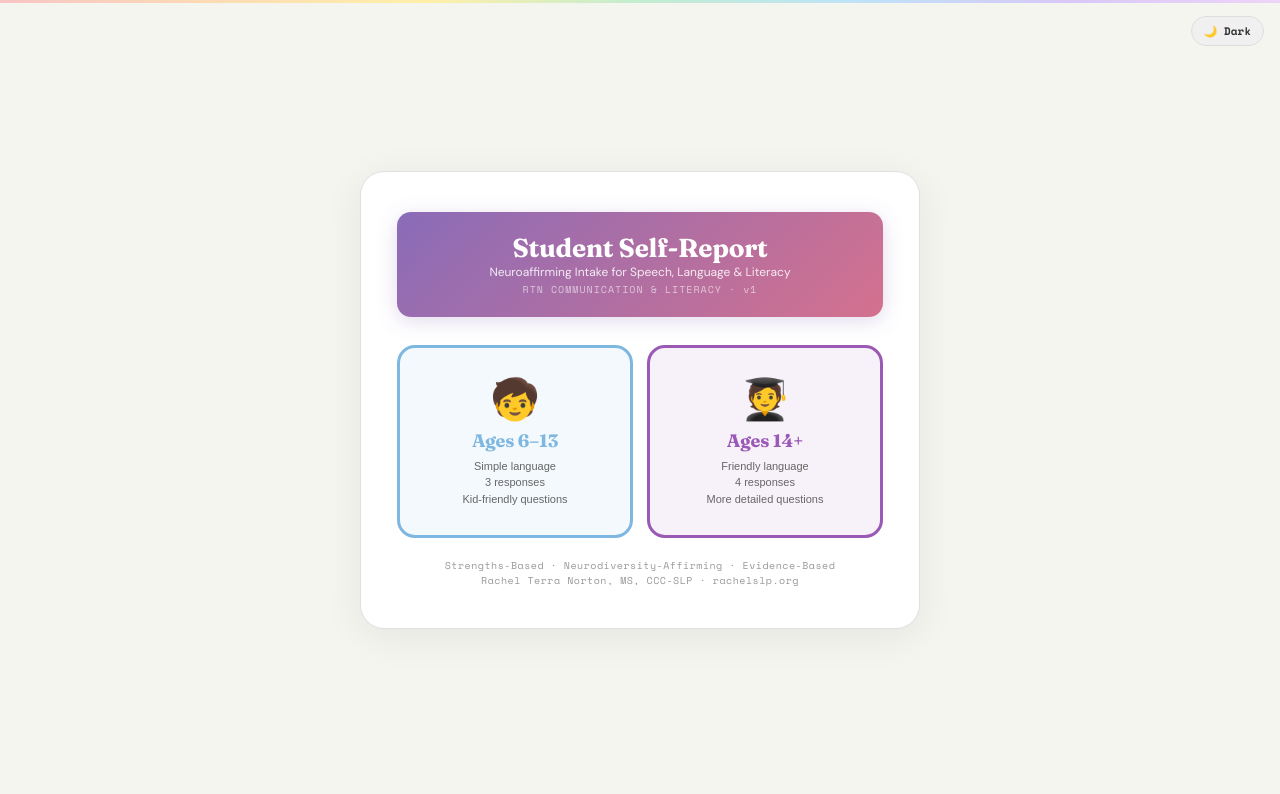
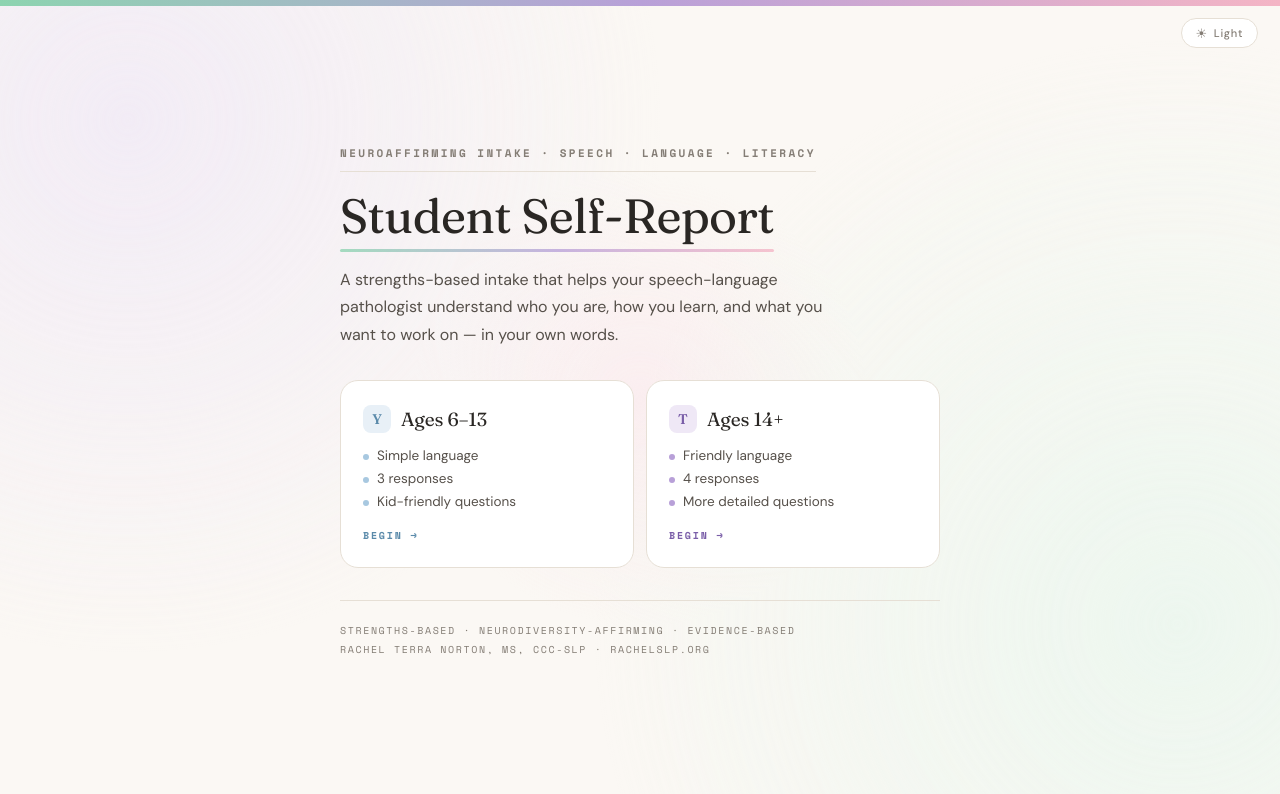
Before and after one commit to traumainformedslp-rachel/rtn-digital-intake, a React (Vite) app: page / in a window 1280 px wide. Shown: the top 794 px of the page. Built offline with nearby package versions, Linux system fonts and the light colour scheme.

Commit message:
Add files via upload

```diff
--- a/src/App.jsx
+++ b/src/App.jsx
@@ -1,43 +1,44 @@
 import { useState, createContext, useContext } from "react";
 
-// ───────────── THEME ─────────────
+// ───────────── THEME — Editorial Calm ─────────────
 
-const GRADIENT = "linear-gradient(135deg, #8a6cb8, #d4718e)";
-const RAINBOW = "linear-gradient(90deg, #F9C5C5, #FDDBB4, #FFF0A8, #C2EDD0, #BEE3F8, #D8C8F8, #EED4F8)";
+const GRADIENT = "linear-gradient(90deg, #8dd4b0 0%, #b8a0d8 50%, #f4b5c5 100%)";
+const RAINBOW  = "linear-gradient(90deg, #8dd4b0 0%, #b8a0d8 50%, #f4b5c5 100%)";
 
 const themes = {
   dark: {
-    bg: "#0a0a0a", card: "#111111", border: "#1e1e1e", inputBg: "#0a0a0a",
-    text: "#e8e8e8", textMuted: "#888", textDim: "#555", textSub: "#aaa",
-    accent: "#b9a0dc", checkColor: "#b9a0dc", checkBg: "#1a1226",
-    welcomeBg: "#111", welcomeBorder: "#1e1e1e",
-    rowBg: "#0d0d0d", rowBgSel: "#111",
-    btnBorder: "#333", btnBg: "#1a1a1a",
-    footerBg: "#111", stickyBg: "#111",
-    printBtnBg: "#fff", printBtnColor: "#0a0a0a",
+    bg: "#1a1815", card: "#232020", border: "#34302c", inputBg: "#1a1815",
+    text: "#ece5d9", textMuted: "#82796f", textDim: "#5c544c", textSub: "#b9b0a3",
+    accent: "#c4abe2", checkColor: "#c4abe2", checkBg: "#261e30",
+    welcomeBg: "#232020", welcomeBorder: "#34302c",
+    rowBg: "#1f1d1a", rowBgSel: "#261e30",
+    btnBorder: "#34302c", btnBg: "#232020",
+    footerBg: "#232020", stickyBg: "rgba(26,24,21,0.92)",
+    printBtnBg: "#ece5d9", printBtnColor: "#1a1815",
     gradient: GRADIENT, rainbow: RAINBOW,
   },
   light: {
-    bg: "#f5f5f0", card: "#ffffff", border: "#e0e0e0", inputBg: "#fafafa",
-    text: "#222222", textMuted: "#666", textDim: "#999", textSub: "#555",
-    accent: "#8a6cb8", checkColor: "#8a6cb8", checkBg: "#F3EEFA",
-    welcomeBg: "#fbf6ff", welcomeBorder: "#ebdef7",
-    rowBg: "#fafbfc", rowBgSel: "#fbf6ff",
-    btnBorder: "#e0e0e0", btnBg: "#fafafa",
-    footerBg: "#fff", stickyBg: "#fff",
-    printBtnBg: "#222", printBtnColor: "#fff",
+    bg: "#fbf8f4", card: "#ffffff", border: "#e6dfd5", inputBg: "#faf6f1",
+    text: "#2a2724", textMuted: "#56504a", textDim: "#847d75", textSub: "#56504a",
+    accent: "#7a5ea8", checkColor: "#7a5ea8", checkBg: "#efe8f6",
+    welcomeBg: "#faf6fd", welcomeBorder: "#efe8f6",
+    rowBg: "#faf6f1", rowBgSel: "#efe8f6",
+    btnBorder: "#e6dfd5", btnBg: "#faf6f1",
+    footerBg: "#ffffff", stickyBg: "rgba(251,248,244,0.92)",
+    printBtnBg: "#2a2724", printBtnColor: "#fbf8f4",
     gradient: GRADIENT, rainbow: RAINBOW,
   },
 };
 
+// Section accents — drawn from the editorial-calm palette
 const SECTION_COLORS = {
-  about:    { dark: "#7eb8e0", light: "#1B3A5C" },
-  strengths:{ dark: "#e89b2d", light: "#E8A838" },
-  reading:  { dark: "#27ae60", light: "#5AA867" },
-  feelings: { dark: "#9b59b6", light: "#9B72CF" },
-  learn:    { dark: "#7eb8e0", light: "#3B7DD8" },
-  interests:{ dark: "#e63946", light: "#E06B50" },
-  goals:    { dark: "#e89b2d", light: "#D4A843" },
+  about:    { dark: "#a8c8e0", light: "#5a8aaa" },  // sky
+  strengths:{ dark: "#f6c89a", light: "#b87c4e" },  // peach
+  reading:  { dark: "#8dd4b0", light: "#4f9c74" },  // mint
+  feelings: { dark: "#c4abe2", light: "#7a5ea8" },  // lavender
+  learn:    { dark: "#a8c8e0", light: "#5a8aaa" },  // sky
+  interests:{ dark: "#f4b5c5", light: "#c47086" },  // pink
+  goals:    { dark: "#f5d98a", light: "#b89446" },  // yellow
 };
 
 const ThemeCtx = createContext();
@@ -45,17 +46,18 @@ const useTheme = () => useContext(ThemeCtx);
 
 // ───────────── DATA ─────────────
 
+// Likert colors — editorial calm: pink → peach → sky → mint (no → little → mostly → yes)
 const LIKERT_3 = [
-  { label: "Not Really", sub: "That's not me", color: "#e63946", selBg: "#1a0a0a", lightSelBg: "#FFE0E6", value: 1 },
-  { label: "Sometimes", sub: "Kind of", color: "#e89b2d", selBg: "#1a1408", lightSelBg: "#FFF7D6", value: 2 },
-  { label: "Yes!", sub: "That's me!", color: "#27ae60", selBg: "#0a1a10", lightSelBg: "#D6FADC", value: 3 },
+  { label: "Not Really", sub: "That's not me", color: "#c47086", selBg: "#2e1f24", lightSelBg: "#faeaee", value: 1 },
+  { label: "Sometimes",  sub: "Kind of",       color: "#b87c4e", selBg: "#2a2418", lightSelBg: "#fbeede", value: 2 },
+  { label: "Yes!",       sub: "That's me!",    color: "#4f9c74", selBg: "#1e2b22", lightSelBg: "#e8f6ed", value: 3 },
 ];
 
 const LIKERT_4 = [
-  { label: "No", sub: "Not me", color: "#e63946", selBg: "#1a0a0a", lightSelBg: "#FCE4EC", value: 1 },
-  { label: "A Little", sub: "Sometimes", color: "#e89b2d", selBg: "#1a1408", lightSelBg: "#FFF3E0", value: 2 },
-  { label: "Mostly", sub: "Usually", color: "#7eb8e0", selBg: "#0c1520", lightSelBg: "#E0F5F5", value: 3 },
-  { label: "Yes!", sub: "Totally", color: "#27ae60", selBg: "#0a1a10", lightSelBg: "#D6FADC", value: 4 },
+  { label: "No",        sub: "Not me",     color: "#c47086", selBg: "#2e1f24", lightSelBg: "#faeaee", value: 1 },
+  { label: "A Little",  sub: "Sometimes",  color: "#b87c4e", selBg: "#2a2418", lightSelBg: "#fbeede", value: 2 },
+  { label: "Mostly",    sub: "Usually",    color: "#5a8aaa", selBg: "#1c2530", lightSelBg: "#e8f0f7", value: 3 },
+  { label: "Yes!",      sub: "Totally",    color: "#4f9c74", selBg: "#1e2b22", lightSelBg: "#e8f6ed", value: 4 },
 ];
 
 const STRENGTHS_YOUNG = [
@@ -313,13 +315,21 @@ const Q = ({ text }) => {
 };
 
 const ThemeToggle = ({ dark, toggle }) => (
-  <button onClick={toggle} style={{
-    padding: "6px 12px", borderRadius: 20, border: `1.5px solid ${dark ? "#333" : "#ddd"}`,
-    background: dark ? "#1a1a1a" : "#f0f0f0", color: dark ? "#e8e8e8" : "#333",
-    fontFamily: "'Space Mono', monospace", fontSize: 11, fontWeight: 700, cursor: "pointer",
-    display: "flex", alignItems: "center", gap: 6, transition: "all 0.2s",
-  }}>
-    {dark ? "☀️" : "🌙"} {dark ? "Light" : "Dark"}
+  <button onClick={toggle} aria-label={dark ? "Switch to light mode" : "Switch to dark mode"} style={{
+    padding: "7px 14px", borderRadius: 100,
+    border: `1px solid ${dark ? "#34302c" : "#e6dfd5"}`,
+    background: dark ? "#232020" : "#ffffff",
+    color: dark ? "#82796f" : "#847d75",
+    fontFamily: "'DM Sans', sans-serif", fontSize: 11, fontWeight: 500,
+    letterSpacing: "0.06em", cursor: "pointer",
+    display: "inline-flex", alignItems: "center", gap: 6,
+    transition: "border-color 0.2s ease, color 0.2s ease",
+  }}
+  onMouseEnter={(e) => { e.currentTarget.style.color = dark ? "#ece5d9" : "#2a2724"; e.currentTarget.style.borderColor = dark ? "#82796f" : "#847d75"; }}
+  onMouseLeave={(e) => { e.currentTarget.style.color = dark ? "#82796f" : "#847d75"; e.currentTarget.style.borderColor = dark ? "#34302c" : "#e6dfd5"; }}
+  >
+    <span style={{ fontSize: 13, lineHeight: 1 }}>{dark ? "☾" : "☀"}</span>
+    {dark ? "Dark" : "Light"}
   </button>
 );
 
@@ -339,13 +349,21 @@ const INIT = {
 
 export default function App() {
   const [mode, setMode] = useState(null);
-  const [dark, setDark] = useState(false);
+  const [dark, setDark] = useState(() => {
+    try { return localStorage.getItem('rtn-theme') === 'dark'; } catch (e) { return false; }
+  });
   const [form, setForm] = useState({ ...INIT });
   const s = (k, v) => setForm((f) => ({ ...f, [k]: v }));
   const sN = (g, k, v) => setForm((f) => ({ ...f, [g]: { ...f[g], [k]: v } }));
   const y = mode === "young";
   const t = dark ? themes.dark : themes.light;
   const toggle = () => setDark((d) => !d);
+
+  // Persist theme + sync with site-wide attribute
+  if (typeof window !== 'undefined') {
+    document.documentElement.setAttribute('data-theme', dark ? 'dark' : 'light');
+    try { localStorage.setItem('rtn-theme', dark ? 'dark' : 'light'); } catch (e) {}
+  }
 
   const reset = () => { if (window.confirm("Start over? This will clear all answers.")) { setForm({ ...INIT }); setMode(null); } };
   const saveJSON = () => {
@@ -356,12 +374,40 @@ export default function App() {
 
   const globalCSS = `
     *, *::before, *::after { box-sizing: border-box; margin: 0; padding: 0; }
-    body { background: ${t.bg}; transition: background 0.3s; }
+    html { -webkit-text-size-adjust: 100%; }
+    body {
+      background: ${t.bg};
+      color: ${t.text};
+      transition: background 0.3s ease, color 0.3s ease;
+      font-family: 'DM Sans', -apple-system, sans-serif;
+      min-height: 100vh;
+      position: relative;
+      -webkit-font-smoothing: antialiased;
+    }
+    body::before {
+      content: '';
+      position: fixed; pointer-events: none; inset: 0;
+      background:
+        radial-gradient(circle at 10% 15%, ${dark ? '#261e30' : '#efe8f6'} 0%, transparent 40%),
+        radial-gradient(circle at 92% 78%, ${dark ? '#1e2b22' : '#e8f6ed'} 0%, transparent 44%),
+        radial-gradient(circle at 50% 50%, ${dark ? '#2e1f24' : '#faeaee'} 0%, transparent 30%);
+      opacity: ${dark ? '0.35' : '0.75'};
+      z-index: 0;
+    }
     input:focus, textarea:focus { outline: none; }
-    .rtn-rainbow-strip { height: 3px; background: linear-gradient(90deg, #F9C5C5, #FDDBB4, #FFF0A8, #C2EDD0, #BEE3F8, #D8C8F8, #EED4F8); position: fixed; top: 0; left: 0; right: 0; z-index: 1000; }
+    :focus-visible { outline: 2px solid #b8a0d8 !important; outline-offset: 3px; border-radius: 2px; }
+    ::selection { background: ${dark ? '#261e30' : '#efe8f6'}; color: ${t.text}; }
+
+    .rtn-rainbow-strip {
+      height: 6px;
+      background: linear-gradient(90deg, #8dd4b0 0%, #b8a0d8 50%, #f4b5c5 100%);
+      position: fixed; top: 0; left: 0; right: 0; z-index: 1000;
+    }
+
     @media print {
       * { -webkit-print-color-adjust: exact !important; print-color-adjust: exact !important; color-adjust: exact !important; }
       body { background: #fff !important; color: #000 !important; }
+      body::before { display: none !important; }
       .no-print { display: none !important; }
       .rtn-rainbow-strip { display: none !important; }
       .pc { box-shadow: none !important; margin: 0 !important; padding: 16px !important; max-width: 100% !important; background: #fff !important; color: #000 !important; border: none !important; }
@@ -377,33 +423,67 @@ export default function App() {
     <ThemeCtx.Provider value={{ dark }}>
       <style>{globalCSS}</style>
       <div className="rtn-rainbow-strip" aria-hidden="true" />
-      <div style={{ minHeight: "100vh", display: "flex", flexDirection: "column", alignItems: "center", justifyContent: "center", fontFamily: "'DM Sans', sans-serif", padding: 24 }}>
-        <div style={{ position: "fixed", top: 16, right: 16 }}><ThemeToggle dark={dark} toggle={toggle} /></div>
-        <div style={{ background: t.card, borderRadius: 24, padding: "40px 36px", maxWidth: 560, width: "100%", boxShadow: dark ? "none" : "0 8px 40px #0001", textAlign: "center", border: `1px solid ${t.border}` }}>
-          <div style={{ background: t.gradient, borderRadius: 14, padding: "20px 20px", marginBottom: 28, boxShadow: "0 4px 20px rgba(138,108,184,0.25)" }}>
-            <div style={{ color: "#fff", fontFamily: "'Fraunces', Georgia, serif", fontWeight: 700, fontSize: 26, letterSpacing: "-0.01em" }}>Student Self-Report</div>
-            <div style={{ color: "#ffffffdd", fontSize: 12, fontFamily: "'DM Sans', sans-serif" }}>Neuroaffirming Intake for Speech, Language &amp; Literacy</div>
-            <div style={{ color: "#ffffff99", fontSize: 10, marginTop: 2, fontFamily: "'Space Mono', monospace", letterSpacing: 1 }}>RTN COMMUNICATION &amp; LITERACY · v1</div>
-          </div>
-          <div style={{ display: "flex", gap: 14 }}>
+      <div style={{ minHeight: "100vh", display: "flex", flexDirection: "column", alignItems: "center", justifyContent: "center", fontFamily: "'DM Sans', sans-serif", padding: 24, position: "relative", zIndex: 1 }}>
+        <div style={{ position: "fixed", top: 18, right: 22, zIndex: 100 }}><ThemeToggle dark={dark} toggle={toggle} /></div>
+
+        <div style={{ maxWidth: 600, width: "100%", textAlign: "left" }}>
+
+          {/* Editorial-calm hero (no gradient panel) */}
+          <p style={{ fontFamily: "'Space Mono', monospace", fontSize: 11, fontWeight: 700, letterSpacing: "0.22em", textTransform: "uppercase", color: t.textDim, marginBottom: 18, paddingBottom: 10, borderBottom: `1px solid ${t.border}`, display: "inline-block" }}>
+            Neuroaffirming Intake · Speech · Language · Literacy
+          </p>
+
+          <h1 style={{ fontFamily: "'Fraunces', Georgia, serif", fontSize: "clamp(34px, 5.5vw, 48px)", fontWeight: 500, letterSpacing: "-0.015em", lineHeight: 1.08, color: t.text, marginBottom: 14, position: "relative", display: "inline-block", paddingBottom: 10 }}>
+            Student Self-Report
+            <span style={{ position: "absolute", left: 0, right: 0, bottom: 0, height: 3, borderRadius: 2, background: "linear-gradient(90deg, #8dd4b0 0%, #b8a0d8 50%, #f4b5c5 100%)", opacity: 0.78 }} />
+          </h1>
+
+          <p style={{ fontSize: 16, color: t.textSub, lineHeight: 1.7, marginBottom: 32, maxWidth: 520 }}>
+            A strengths-based intake that helps your speech-language pathologist
+            understand who you are, how you learn, and what you want to work on
+            &mdash; in your own words.
+          </p>
+
+          {/* Mode selection cards — editorial calm card style */}
+          <div style={{ display: "grid", gridTemplateColumns: "repeat(auto-fit, minmax(240px, 1fr))", gap: 12, marginBottom: 32 }}>
             {[
-              ["young", "🧒", "Ages 6–13", "#7eb8e0", "Simple language\n3 responses\nKid-friendly questions"],
-              ["older", "🧑‍🎓", "Ages 14+", "#9b59b6", "Friendly language\n4 responses\nMore detailed questions"],
-            ].map(([m, ico, lbl, clr, desc]) => (
+              ["young", "Ages 6–13", "#5a8aaa", "#a8c8e0", "#e8f0f7", "Simple language", "3 responses", "Kid-friendly questions"],
+              ["older", "Ages 14+", "#7a5ea8", "#b8a0d8", "#efe8f6", "Friendly language", "4 responses", "More detailed questions"],
+            ].map(([m, lbl, clrDeep, clrMid, clrSoft, l1, l2, l3]) => (
               <button key={m} onClick={() => setMode(m)} style={{
-                flex: 1, padding: "28px 20px", borderRadius: 18, border: `3px solid ${clr}`,
-                background: dark ? clr + "10" : clr + "15", cursor: "pointer", textAlign: "center", transition: "all 0.2s",
-              }}>
-                <div style={{ fontSize: 40, marginBottom: 6 }}>{ico}</div>
-                <div style={{ fontWeight: 700, fontSize: 18, color: clr, fontFamily: "'Fraunces', Georgia, serif", letterSpacing: "-0.01em" }}>{lbl}</div>
-                <div style={{ fontSize: 11, color: t.textMuted, marginTop: 6, lineHeight: 1.5, whiteSpace: "pre-line" }}>{desc}</div>
+                padding: "24px 22px",
+                borderRadius: 18,
+                border: `1px solid ${t.border}`,
+                background: t.card,
+                cursor: "pointer",
+                textAlign: "left",
+                transition: "transform 0.25s ease, border-color 0.25s ease, box-shadow 0.25s ease",
+                position: "relative",
+                fontFamily: "inherit",
+              }}
+              onMouseEnter={(e) => { e.currentTarget.style.borderColor = clrMid; e.currentTarget.style.transform = "translateY(-2px)"; e.currentTarget.style.boxShadow = "0 2px 4px rgba(40,36,32,0.04), 0 8px 24px rgba(40,36,32,0.06)"; }}
+              onMouseLeave={(e) => { e.currentTarget.style.borderColor = t.border; e.currentTarget.style.transform = "translateY(0)"; e.currentTarget.style.boxShadow = "none"; }}
+              >
+                <div style={{ display: "flex", alignItems: "center", gap: 10, marginBottom: 12 }}>
+                  <span style={{ width: 28, height: 28, borderRadius: 8, background: clrSoft, display: "inline-flex", alignItems: "center", justifyContent: "center", fontFamily: "'Fraunces', serif", fontWeight: 600, fontSize: 14, color: clrDeep }}>{m === "young" ? "Y" : "T"}</span>
+                  <span style={{ fontFamily: "'Fraunces', Georgia, serif", fontWeight: 500, fontSize: 19, color: t.text, letterSpacing: "-0.005em" }}>{lbl}</span>
+                </div>
+                <ul style={{ listStyle: "none", margin: 0, padding: 0, color: t.textSub, fontSize: 13.5, lineHeight: 1.7 }}>
+                  <li style={{ paddingLeft: 14, position: "relative" }}><span style={{ position: "absolute", left: 0, top: 9, width: 6, height: 6, borderRadius: "50%", background: clrMid }} />{l1}</li>
+                  <li style={{ paddingLeft: 14, position: "relative" }}><span style={{ position: "absolute", left: 0, top: 9, width: 6, height: 6, borderRadius: "50%", background: clrMid }} />{l2}</li>
+                  <li style={{ paddingLeft: 14, position: "relative" }}><span style={{ position: "absolute", left: 0, top: 9, width: 6, height: 6, borderRadius: "50%", background: clrMid }} />{l3}</li>
+                </ul>
+                <div style={{ marginTop: 14, fontFamily: "'Space Mono', monospace", fontSize: 10, fontWeight: 700, letterSpacing: "0.18em", textTransform: "uppercase", color: clrDeep }}>Begin →</div>
               </button>
             ))}
           </div>
-          <div style={{ textAlign: "center", marginTop: 20, fontSize: 10, color: t.textDim, fontFamily: "'Space Mono', monospace", letterSpacing: 0.5 }}>
+
+          {/* Footer signature */}
+          <div style={{ paddingTop: 20, borderTop: `1px solid ${t.border}`, fontFamily: "'Space Mono', monospace", fontSize: 10, fontWeight: 500, letterSpacing: "0.16em", textTransform: "uppercase", color: t.textDim, lineHeight: 1.9 }}>
             Strengths-Based · Neurodiversity-Affirming · Evidence-Based<br />
             Rachel Terra Norton, MS, CCC-SLP · rachelslp.org
           </div>
+
         </div>
       </div>
     </ThemeCtx.Provider>
@@ -416,24 +496,24 @@ export default function App() {
     it: y ? INTERESTS_YOUNG : INTERESTS_OLDER, go: y ? GOALS_YOUNG : GOALS_OLDER,
   };
 
-  const versionColor = y ? "#7eb8e0" : "#9b59b6";
+  const versionColor = y ? "#5a8aaa" : "#7a5ea8"; // sky-deep / lavender-deep
 
   return (
     <ThemeCtx.Provider value={{ dark }}>
       <style>{globalCSS}</style>
       <div className="rtn-rainbow-strip no-print" aria-hidden="true" />
-      <div style={{ maxWidth: 820, margin: "0 auto", fontFamily: "'DM Sans', sans-serif" }}>
+      <div style={{ maxWidth: 820, margin: "0 auto", fontFamily: "'DM Sans', sans-serif", position: "relative", zIndex: 1 }}>
         {/* Top sticky bar */}
-        <div className="no-print" style={{ position: "sticky", top: 0, zIndex: 100, background: t.stickyBg, padding: "10px 24px", display: "flex", alignItems: "center", justifyContent: "space-between", borderRadius: "0 0 16px 16px", boxShadow: dark ? "0 4px 20px #0002" : "0 4px 20px #0001", border: `1px solid ${t.border}`, borderTop: "none" }}>
+        <div className="no-print" style={{ position: "sticky", top: 6, zIndex: 100, background: t.stickyBg, backdropFilter: "saturate(160%) blur(12px)", WebkitBackdropFilter: "saturate(160%) blur(12px)", padding: "12px 20px", display: "flex", alignItems: "center", justifyContent: "space-between", borderRadius: "0 0 16px 16px", border: `1px solid ${t.border}`, borderTop: "none", flexWrap: "wrap", gap: 10 }}>
           <div>
-            <div style={{ color: t.text, fontFamily: "'Space Mono',monospace", fontWeight: 700, fontSize: 12, letterSpacing: 1, textTransform: "uppercase" }}>RTN Communication & Literacy</div>
-            <div style={{ color: t.textDim, fontSize: 11, fontFamily: "'Space Mono',monospace" }}>Student Self-Report • {y ? "Ages 6–13" : "Ages 14+"}</div>
+            <div style={{ color: t.text, fontFamily: "'Fraunces', serif", fontWeight: 500, fontSize: 16, letterSpacing: "-0.005em", lineHeight: 1.1 }}>Student Self-Report</div>
+            <div style={{ color: t.textDim, fontFamily: "'Space Mono',monospace", fontSize: 10, letterSpacing: "0.16em", textTransform: "uppercase", marginTop: 3 }}>RTN · {y ? "Ages 6–13" : "Ages 14+"}</div>
           </div>
-          <div style={{ display: "flex", gap: 8, alignItems: "center" }}>
+          <div style={{ display: "flex", gap: 6, alignItems: "center", flexWrap: "wrap" }}>
             <ThemeToggle dark={dark} toggle={toggle} />
-            <button onClick={reset} style={{ padding: "7px 14px", borderRadius: 10, border: `1.5px solid ${t.border}`, background: "transparent", color: t.textMuted, fontWeight: 700, cursor: "pointer", fontSize: 12, fontFamily: "'Space Mono',monospace" }}>↩ Start Over</button>
-            <button onClick={saveJSON} style={{ padding: "7px 14px", borderRadius: 10, border: `1.5px solid ${t.border}`, background: "transparent", color: t.text, fontWeight: 700, cursor: "pointer", fontSize: 12, fontFamily: "'Space Mono',monospace" }}>💾 Save</button>
-            <button onClick={() => window.print()} style={{ padding: "7px 16px", borderRadius: 999, border: "none", background: t.gradient, color: "#fff", fontWeight: 700, cursor: "pointer", fontSize: 12, fontFamily: "'Space Mono',monospace", boxShadow: "0 3px 12px rgba(138,108,184,0.25)" }}>🖨 Print</button>
+            <button onClick={reset} style={{ padding: "7px 14px", borderRadius: 100, border: `1px solid ${t.border}`, background: "transparent", color: t.textMuted, fontWeight: 500, cursor: "pointer", fontSize: 12, fontFamily: "'DM Sans',sans-serif", letterSpacing: "0.01em", transition: "border-color 0.2s, color 0.2s" }}>Start Over</button>
+            <button onClick={saveJSON} style={{ padding: "7px 14px", borderRadius: 100, border: `1px solid ${t.border}`, background: "transparent", color: t.text, fontWeight: 500, cursor: "pointer", fontSize: 12, fontFamily: "'DM Sans',sans-serif", letterSpacing: "0.01em", transition: "border-color 0.2s" }}>Save JSON</button>
+            <button onClick={() => window.print()} style={{ padding: "7px 18px", borderRadius: 100, border: `1px solid ${t.text}`, background: t.text, color: t.bg, fontWeight: 500, cursor: "pointer", fontSize: 12, fontFamily: "'DM Sans',sans-serif", letterSpacing: "0.01em", transition: "background 0.2s, border-color 0.2s" }}>Print</button>
           </div>
         </div>
 
```
